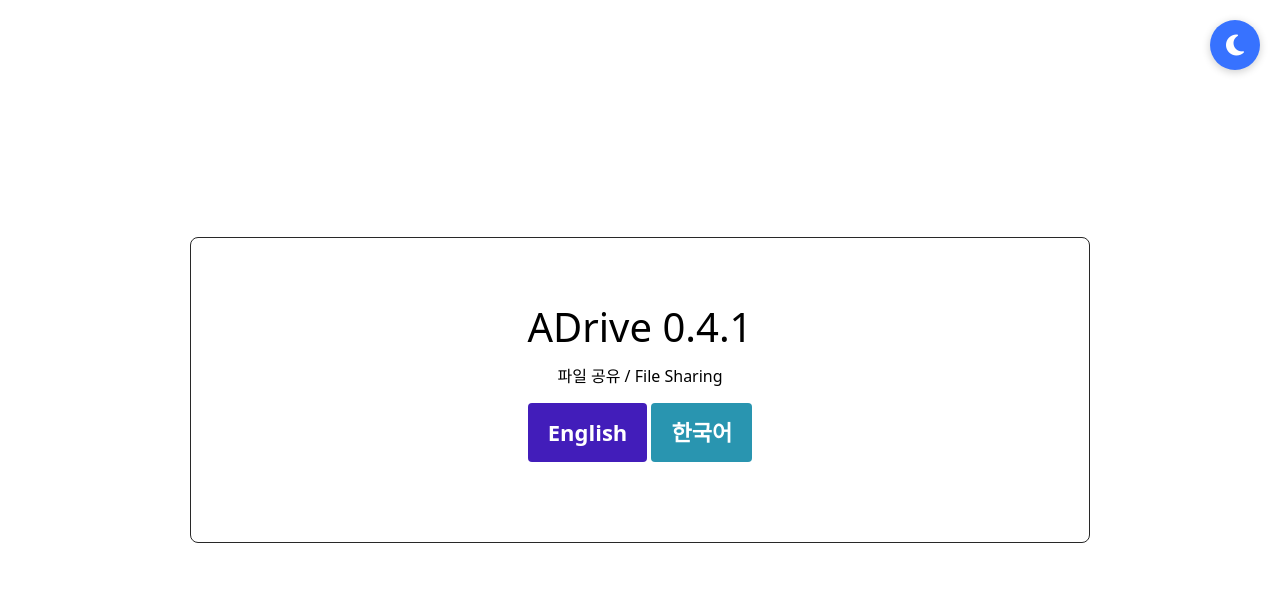
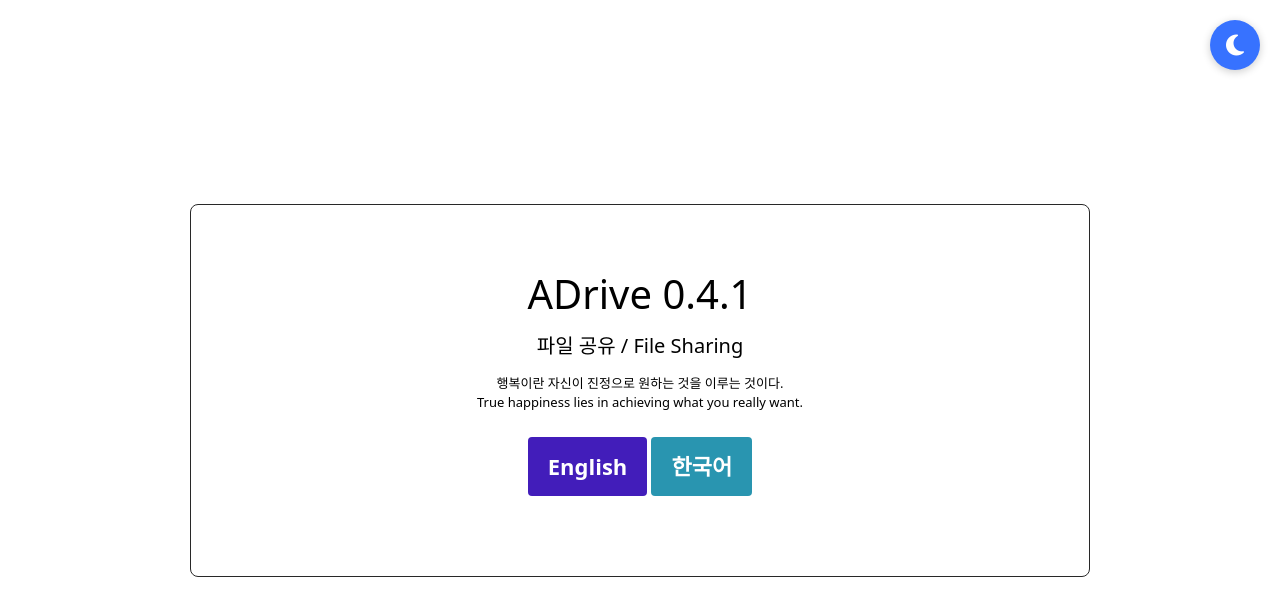
Before and after one commit to fybedev/adrive, a Flask app: page / in a window 1280 px wide. Shown: the top 616 px of the page. Run offline with Flask 3, Linux system fonts and the light colour scheme; some libraries are stand-ins or nearby versions.

Commit message:
Add quote to frontpage

```diff
--- a/templates/index.html
+++ b/templates/index.html
@@ -42,7 +42,8 @@
         <div class="form-section">
             <div class="frontid" style="display: flex; flex-direction: column; align-items: center; gap: 0.5rem;">
                 <h1>ADrive {{ version }}</h1>
-                <h6>파일 공유 / File Sharing</h6>
+                <h5>파일 공유 / File Sharing</h5>
+                <p style="font-size: 13px; text-align: center;">행복이란 자신이 진정으로 원하는 것을 이루는 것이다.<br>True happiness lies in achieving what you really want.</p>
                 <div>
                     <a href="/upload" class="sign-in-button" onclick="localStorage.setItem('lang', 'en');" style="text-decoration: none; background: rgb(66, 29, 186); display: inline-block;">English</a> <a href="/upload_kr" class="sign-in-button" onclick="localStorage.setItem('lang', 'kr');"
                     style="text-decoration: none; background: rgb(41, 149, 176); display: inline-block;">한국어</a>
```
